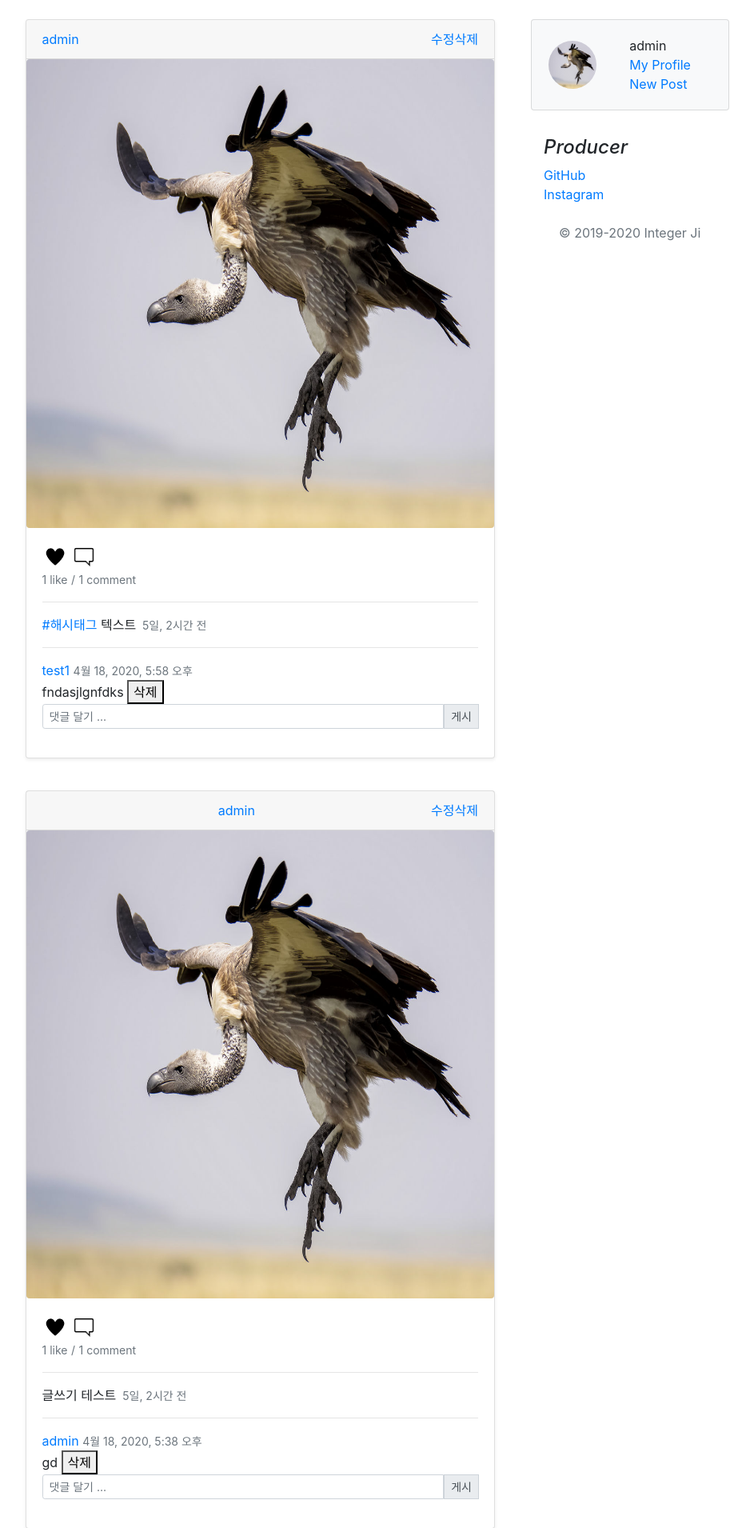
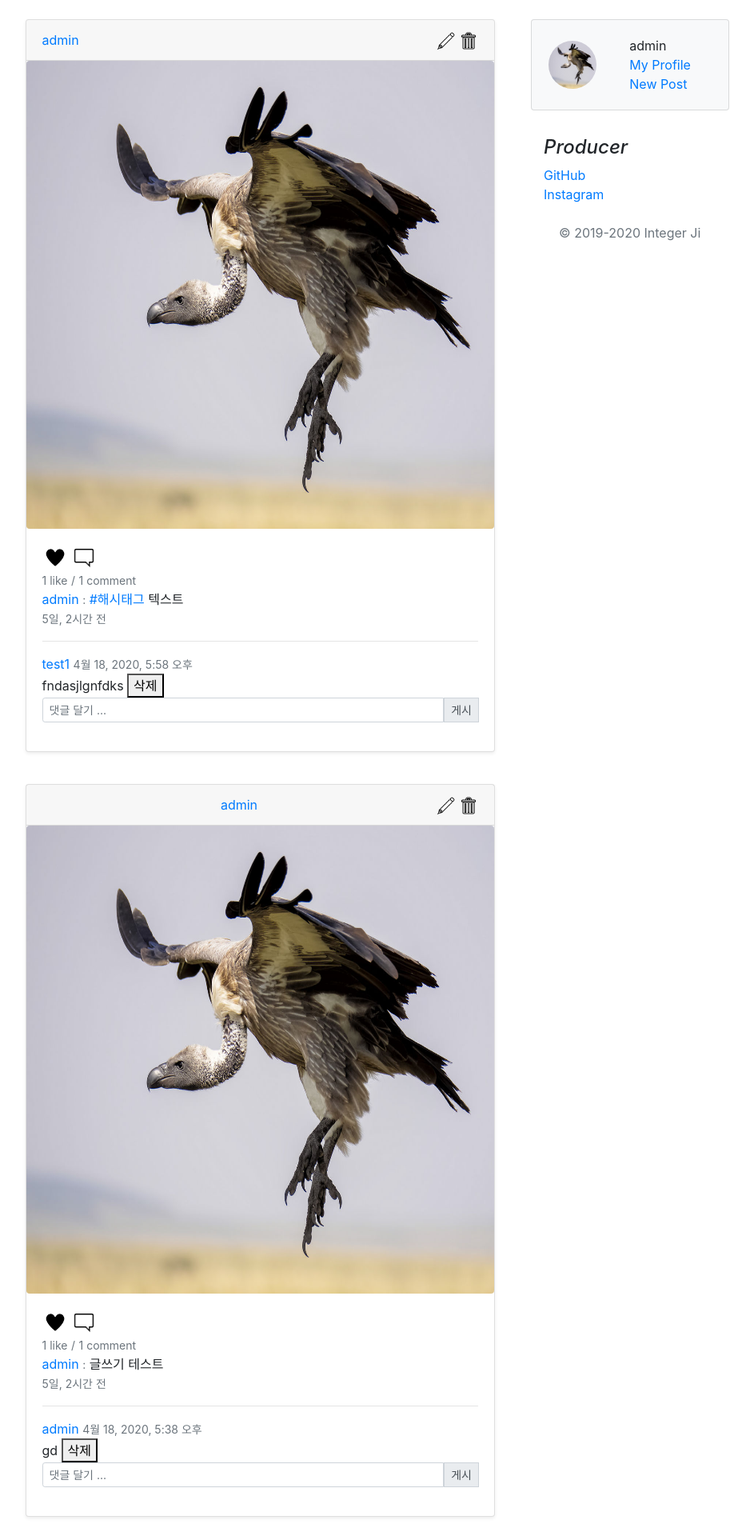
Before and after one commit to integerJI/int_test, a Django app: page /intworldapp/index/ in a window 1280 px wide. Shown: the part 87-1997 px from the top of the page at 80% size, without its empty margins (176-1119 px from the left). Run offline with Django 3.2, Linux system fonts and the light colour scheme; a user stored in the database is signed in; data comes from the database, SQL or seed files in the repository; both versions use the stored data as it was after the commit; some libraries are stand-ins or nearby versions.

Commit message:
삭제 아이디 판별 추가

```diff
--- a/intworldapp/templates/index.html
+++ b/intworldapp/templates/index.html
@@ -19,8 +19,8 @@
                     <a class="my-0 font-weight-normal" href="{% url 'userpage' post.create_user %}">{{ post.create_user }}</a>
                   </div>
                   <div class="btn-group">
-                    <a href="{% url 'update' post.id %}">수정</a>
-                    <a href="{% url 'delete' post.id %}">삭제</a>
+                    <a href="{% url 'update' post.id %}"><img src="/static/update.png" alt="update" style="width: 1.5rem; height:1.5rem;">&nbsp;</a>
+                    <a href="{% url 'delete' post.id %}"><img src="/static/delete.png" alt="delete" style="width: 1.5rem; height:1.5rem;"></a>
                   </div>
                 </div>
               </div>
@@ -44,9 +44,12 @@
                 <small class="text-muted"><span class="like_count" id="count{{ post.pk }}">{{ post.total_likes }} like</span></small>
                 <small class="text-muted">/</small>
                 <small class="text-muted">{{post.comments.count}} comment</small>
-                <hr>
-                <a class="card-title pricing-card-title">{{ post|add_link|safe }}<small
-                    class="text-muted">&nbsp;&nbsp;{{ post.create_date | naturaltime }}</small></a>
+                <br>
+                <a class="my-0 font-weight-normal" href="{% url 'userpage' post.create_user %}">{{ post.create_user }}</a>
+                <small class="text-muted">:</small>
+                <a class="card-title pricing-card-title">{{ post|add_link|safe }}</a>
+                <br>
+                <small class="text-muted">{{ post.create_date | naturaltime }}</small>
                 <hr>
                 {% for comment in post.comments.all %}
                 <a class="card-text" href="{% url 'userpage' comment.comment_user %}"><span class="comment_writer_name">{{comment.comment_user}}</span></a>
@@ -151,6 +154,15 @@
       });
     })
 
+    $(".comment_writer_name")
+    $(".comment_writer_name")[0].innerHTML
+
+    for (i = 0; i < $(".comment_writer_name").length; i++) {
+      if ($("#user_name").text() == $(".comment_writer_name")[i].innerHTML) {
+        $("#control_id1" + i).removeClass("hidden");
+      }
+    }
+
   </script>
 
 </body>
--- a/intworldapp/views.py
+++ b/intworldapp/views.py
@@ -87,7 +87,17 @@ def c_post(request, post_id):
 def c_delete(request, post_id, comment_id):
     post = get_object_or_404(Post, id=post_id)
     comment = get_object_or_404(Comment, id=comment_id)
-    comment.delete()
+
+    conn_profile = User.objects.get(username = request.user.get_username())
+
+    if conn_profile == comment.comment_user:
+        comment.delete()
+        return redirect(reverse('index'), post_id)
+    else:
+        messages.info(request, '삭제할 수 없습니다.')
+        return render(request, 'index.html')
+
+
     return redirect(reverse('index'), post_id)
 
 @login_required
```
Also changed, not shown: intworldapp/templates/detail.html (+12 -11 lines), db.sqlite3, intworldapp/static/delete.png, intworldapp/static/update.png, static/delete.png, static/update.png.
